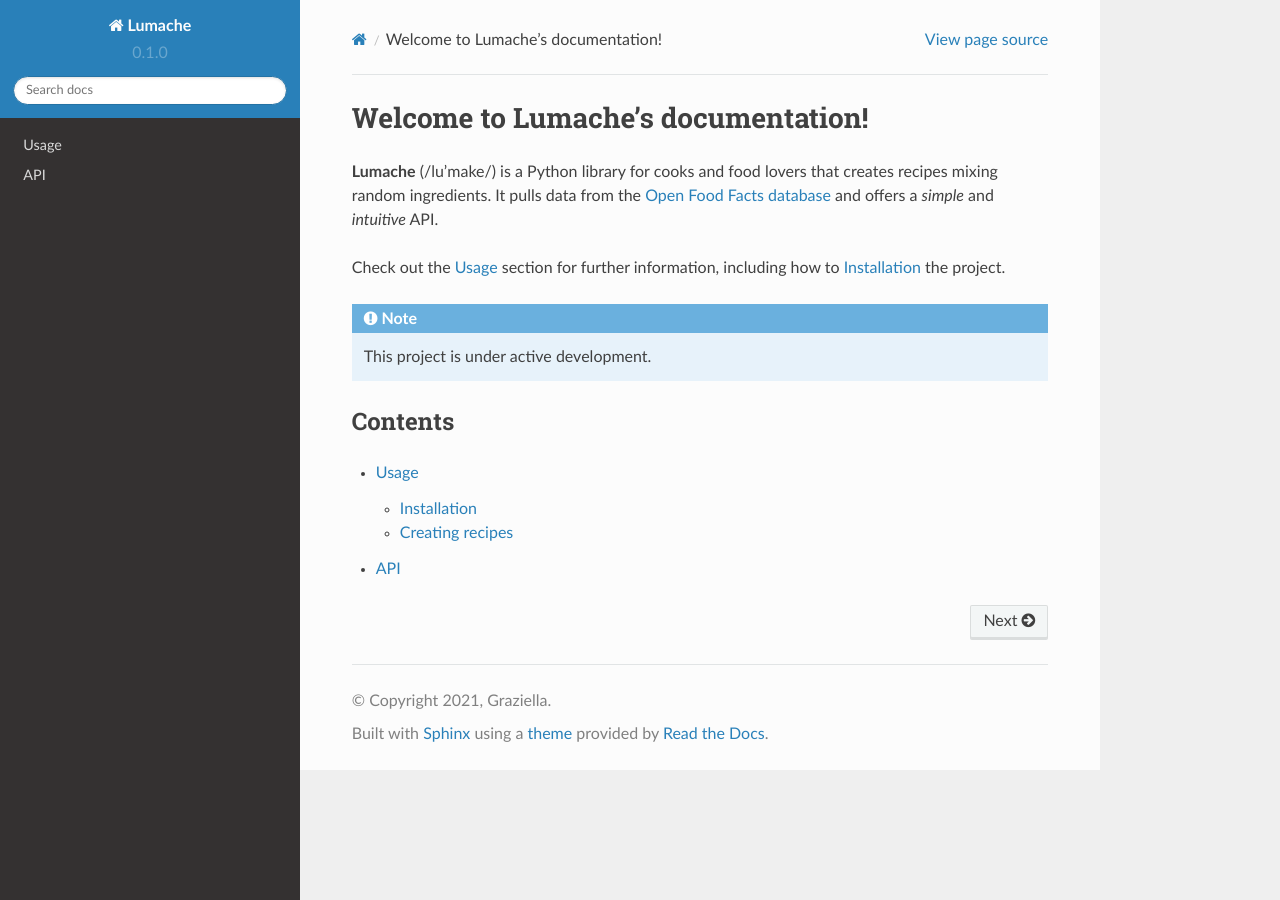
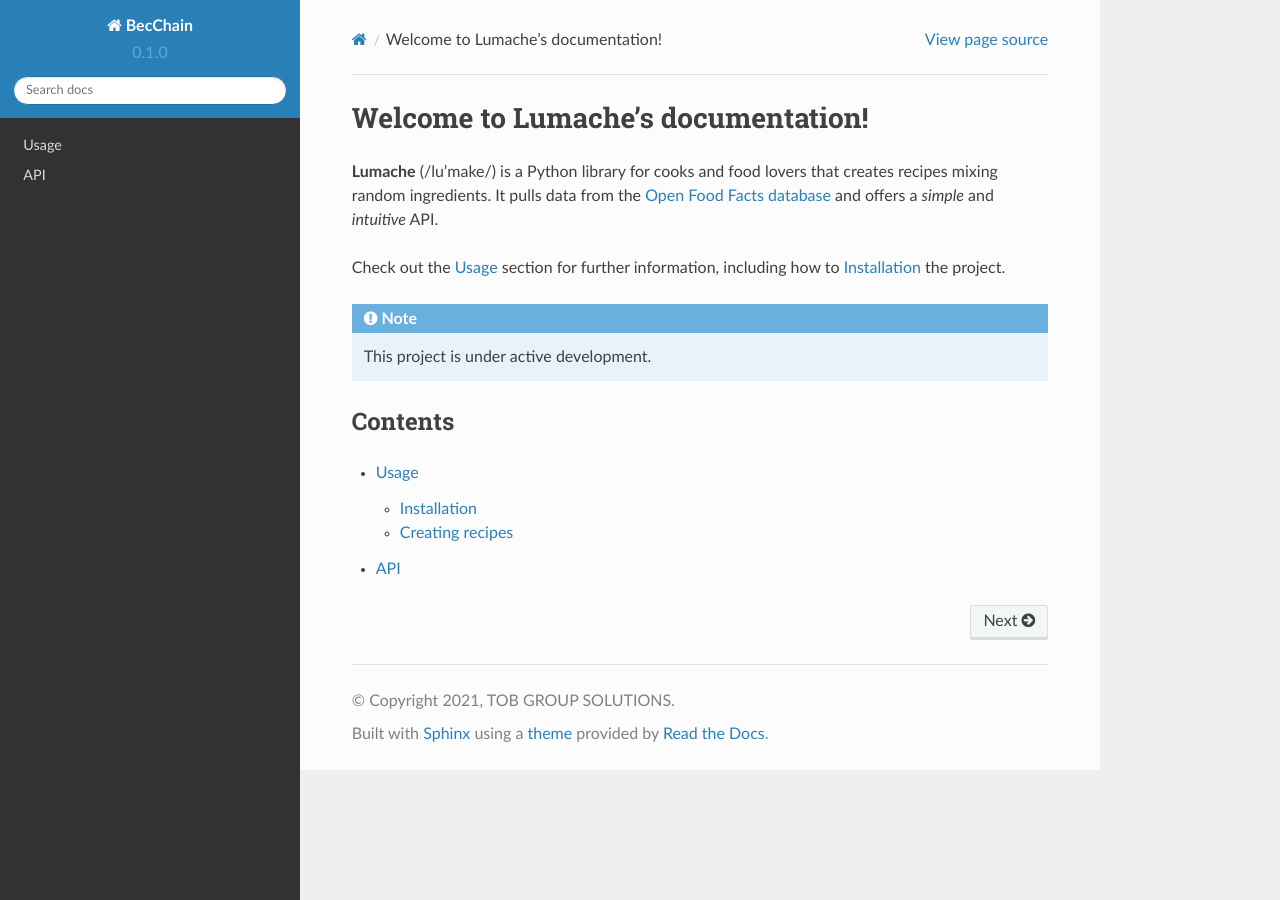
Before and after one commit to TOB-GROUP-SOLUTIONS/bechain_readthedocs, a Sphinx documentation site: the page built from docs/source/index.rst, in a window 1280 px wide. Built offline with Sphinx 7.4.7 and the Read the Docs theme 2.0.0, drawn with Linux system fonts in a browser that asks for light colours.

Commit message:
Update conf.py

```diff
--- a/docs/source/conf.py
+++ b/docs/source/conf.py
@@ -2,9 +2,9 @@
 
 # -- Project information
 
-project = 'Lumache'
-copyright = '2021, Graziella'
-author = 'Graziella'
+project = 'BecChain'
+copyright = '2021, TOB GROUP SOLUTIONS'
+author = 'Luciano Bertran Engelmann'
 
 release = '0.1'
 version = '0.1.0'
@@ -17,6 +17,7 @@
     'sphinx.ext.autodoc',
     'sphinx.ext.autosummary',
     'sphinx.ext.intersphinx',
+    'sphinx.ext.autosectionlabel',
 ]
 
 intersphinx_mapping = {
@@ -33,3 +34,6 @@
 
 # -- Options for EPUB output
 epub_show_urls = 'footnote'
+
+# Make sure the target is unique
+autosectionlabel_prefix_document = True
```
